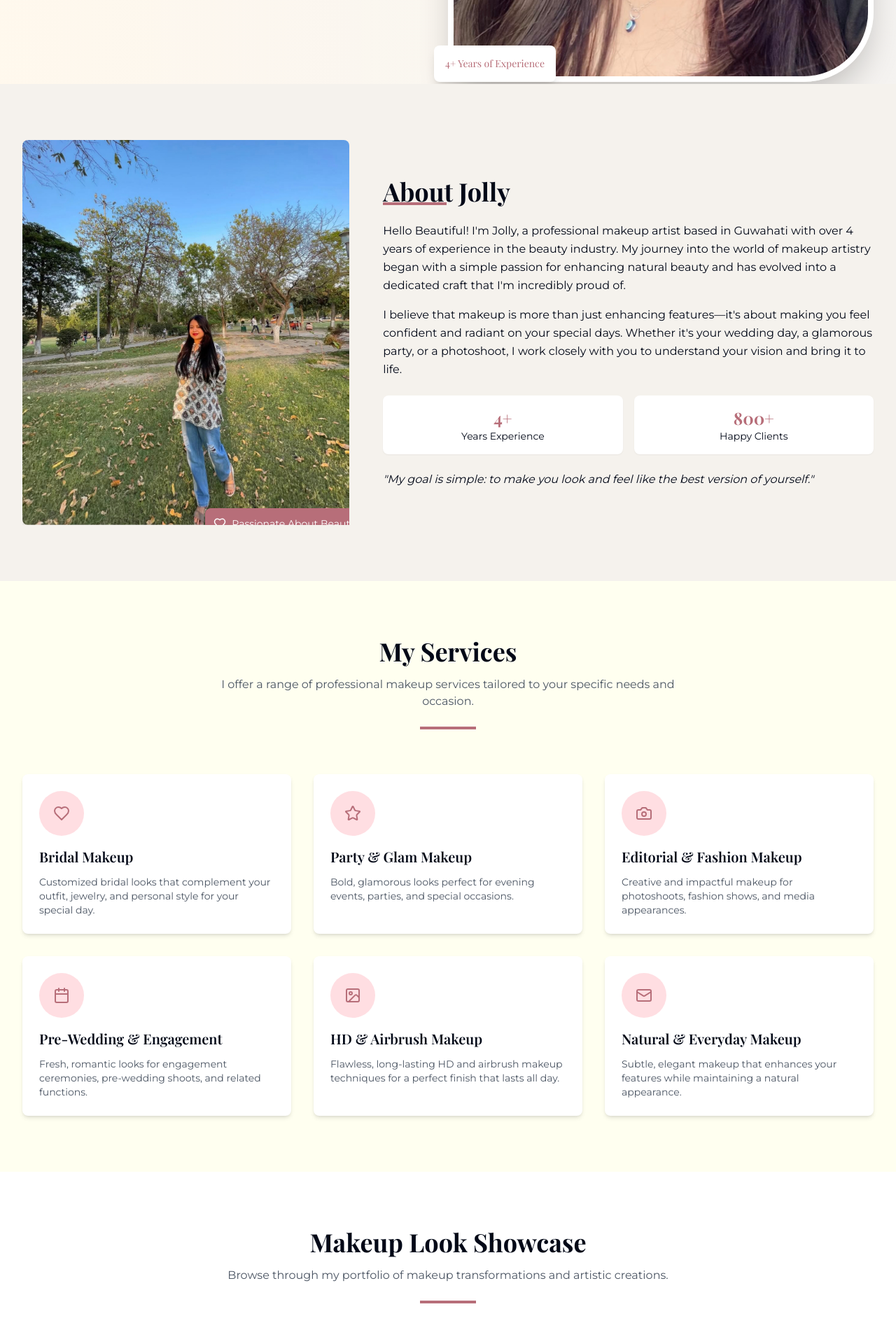
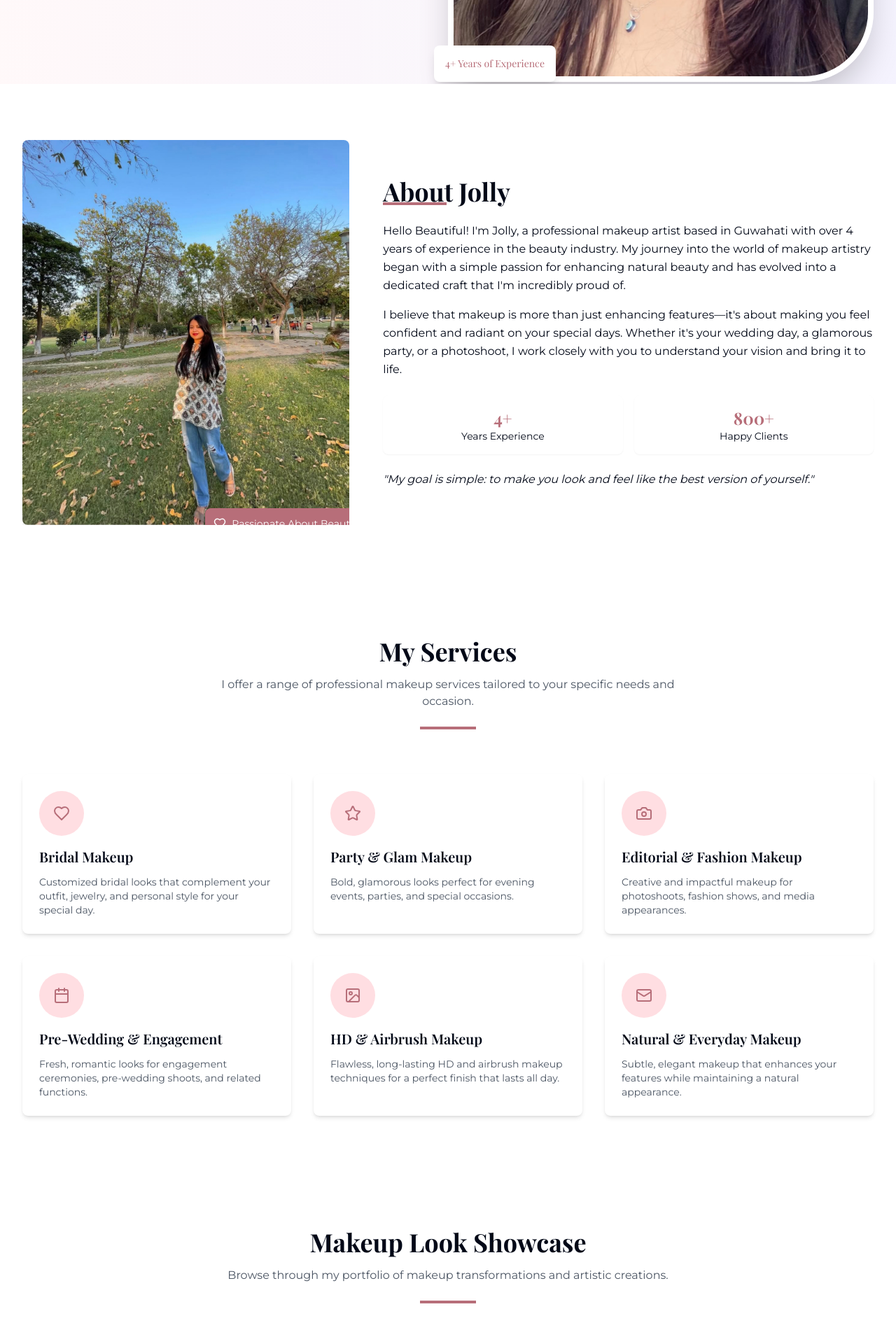
Before and after one commit to SEObyAnuj/jollys-beauty-canvas, a React (Vite) app: page / in a window 1280 px wide. Shown: the part 680-2600 px from the top of the page at 70% size. Built offline with nearby package versions, Linux system fonts and the light colour scheme.

Commit message:
Fix: Consistent white background
Ensure all sections use a consistent white background color.

```diff
--- a/src/components/AboutSection.tsx
+++ b/src/components/AboutSection.tsx
@@ -1,10 +1,9 @@
-
 import React from 'react';
 import { Heart } from 'lucide-react';
 
 const AboutSection = () => {
   return (
-    <section id="about" className="py-20 bg-beige">
+    <section id="about" className="py-20 bg-white">
       <div className="container mx-auto px-4 md:px-8">
         <div className="flex flex-col lg:flex-row items-center justify-between gap-12">
           <div className="lg:w-2/5">
--- a/src/components/CertifiedExpertiseSection.tsx
+++ b/src/components/CertifiedExpertiseSection.tsx
@@ -31,7 +31,7 @@ const certifications = [
 
 const CertifiedExpertiseSection = () => {
   return (
-    <section id="certifications" className="py-20 bg-gradient-to-b from-ivory to-blush/30">
+    <section id="certifications" className="py-20 bg-white">
       <div className="container mx-auto px-4 md:px-8">
         <div className="text-center mb-16">
           <h2 className="font-playfair text-3xl md:text-4xl font-bold mb-4">Certified Expertise</h2>
--- a/src/components/ServicesSection.tsx
+++ b/src/components/ServicesSection.tsx
@@ -1,4 +1,3 @@
-
 import React from 'react';
 import { Camera, Star, Heart, Calendar, Image, Mail } from 'lucide-react';
 
@@ -49,7 +48,7 @@ const ServicesSection = () => {
   ];
 
   return (
-    <section id="services" className="py-20">
+    <section id="services" className="py-20 bg-white">
       <div className="container mx-auto px-4 md:px-8">
         <div className="text-center mb-16">
           <h2 className="font-playfair text-3xl md:text-4xl font-bold mb-4">My Services</h2>
--- a/src/components/TestimonialsSection.tsx
+++ b/src/components/TestimonialsSection.tsx
@@ -1,4 +1,3 @@
-
 import React from 'react';
 import { Carousel, CarouselContent, CarouselItem, CarouselNext, CarouselPrevious } from "@/components/ui/carousel";
 import { Star } from "lucide-react";
@@ -66,7 +65,7 @@ const TestimonialCard = ({ testimonial }) => {
 
 const TestimonialsSection = () => {
   return (
-    <section id="testimonials" className="py-20">
+    <section id="testimonials" className="py-20 bg-white">
       <div className="container mx-auto px-4 md:px-8">
         <div className="text-center mb-16">
           <h2 className="font-playfair text-3xl md:text-4xl font-bold mb-4">Client Testimonials</h2>
--- a/src/pages/Index.tsx
+++ b/src/pages/Index.tsx
@@ -15,7 +15,7 @@ import Footer from '@/components/Footer';
 
 const Index = () => {
   return (
-    <div className="font-montserrat bg-ivory min-h-screen">
+    <div className="font-montserrat bg-white min-h-screen">
       <Navbar />
       <HeroSection />
       <AboutSection />
```
